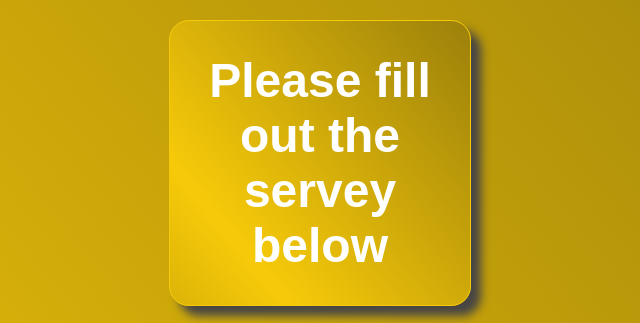
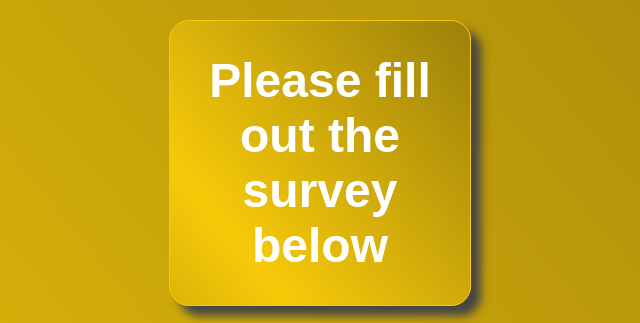
Before and after one commit to ctrangel/ctrangel_intro_to_programming, a plain HTML site: page module_9/survey.html in a window 1280 px wide. Shown: the top 323 px of the page, 320-960 px from the left. Drawn offline with Linux system fonts and the light colour scheme.

Commit message:
Fix: I really misspelled survey

```diff
--- a/module_9/survey.html
+++ b/module_9/survey.html
@@ -19,7 +19,7 @@
     <div class="shape shape9"></div>
     <div class="shape shape10"></div>
     <div id="header">
-      <h1>Please fill out the servey below</h1>
+      <h1>Please fill out the survey below</h1>
     </div>
     <div id="container">
       <form action="/module_9/thankyou.html" id="form">
```
